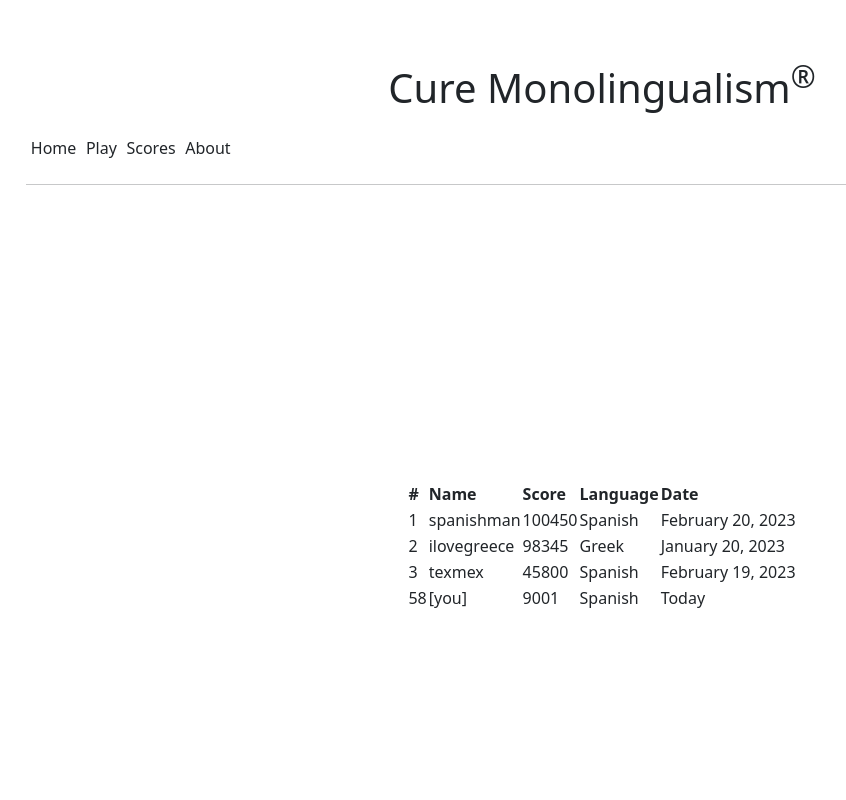
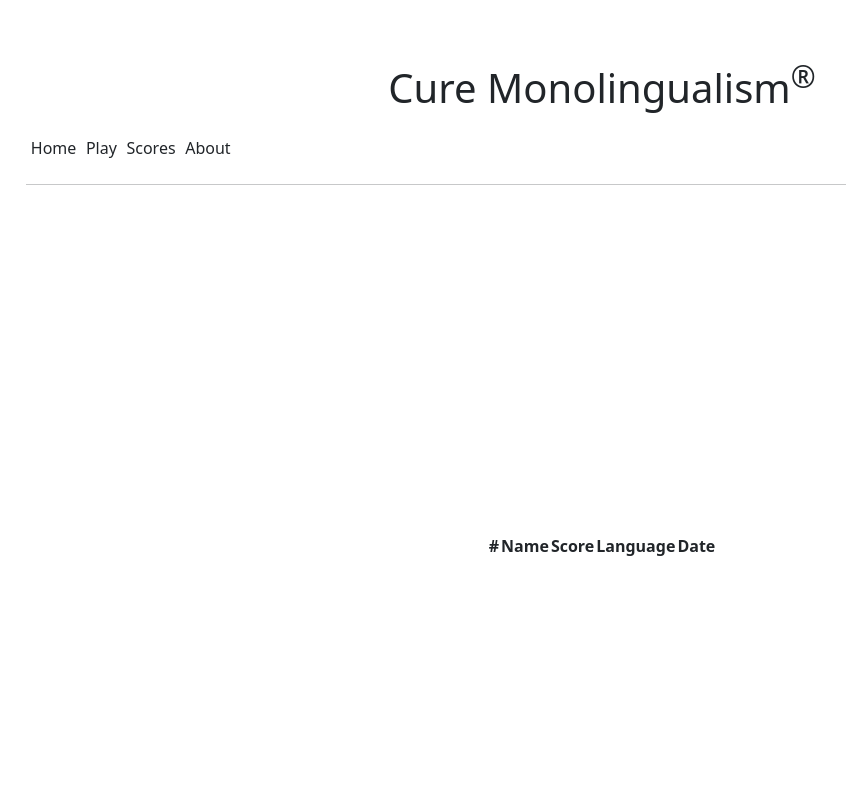
Before and after one commit to bkdredge/startup, a plain HTML site: page scores.html in a window 1280 px wide. Shown: the top 800 px of the page, without its empty margins (38-884 px from the left). Drawn offline with nearby package versions, Linux system fonts and the light colour scheme.

Commit message:
dynamic scoring

```diff
--- a/scores.html
+++ b/scores.html
@@ -6,6 +6,7 @@
     <title>Scores</title>
     <link rel="icon" href="favicon.ico" />
     <link rel="stylesheet" href="main.css" />
+    <link rel="stylesheet" href="scores.css" />
     <link
       href="https://cdn.jsdelivr.net/npm/bootstrap@5.2.3/dist/css/bootstrap.min.css"
       rel="stylesheet"
@@ -43,36 +44,7 @@
             <th>Date</th>
           </tr>
         </thead>
-        <tbody>
-          <tr>
-            <td>1</td>
-            <td>spanishman</td>
-            <td>100450</td>
-            <td>Spanish</td>
-            <td>February 20, 2023</td>
-          </tr>
-          <tr>
-            <td>2</td>
-            <td>ilovegreece</td>
-            <td>98345</td>
-            <td>Greek</td>
-            <td>January 20, 2023</td>
-          </tr>
-          <tr>
-            <td>3</td>
-            <td>texmex</td>
-            <td>45800</td>
-            <td>Spanish</td>
-            <td>February 19, 2023</td>
-          </tr>
-          <tr>
-            <td>58</td>
-            <td>[you]</td>
-            <td>9001</td>
-            <td>Spanish</td>
-            <td>Today</td>
-          </tr>
-        </tbody>
+        <tbody id="scores"></tbody>
       </table>
     </main>
 
@@ -82,5 +54,6 @@
       <br />
       <a href="https://github.com/bkdredge/startup">Braden Dredge</a>
     </footer>
+    <script src="scores.js"></script>
   </body>
 </html>
```
